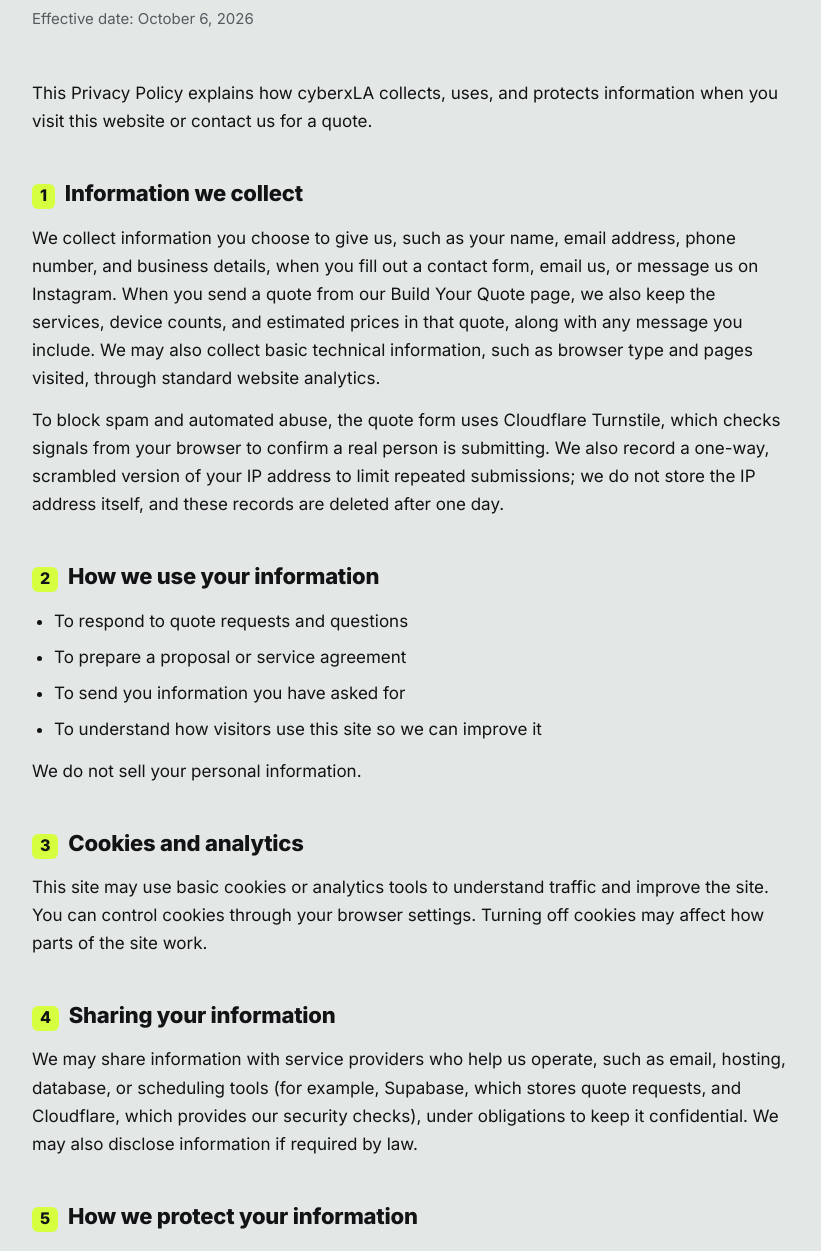
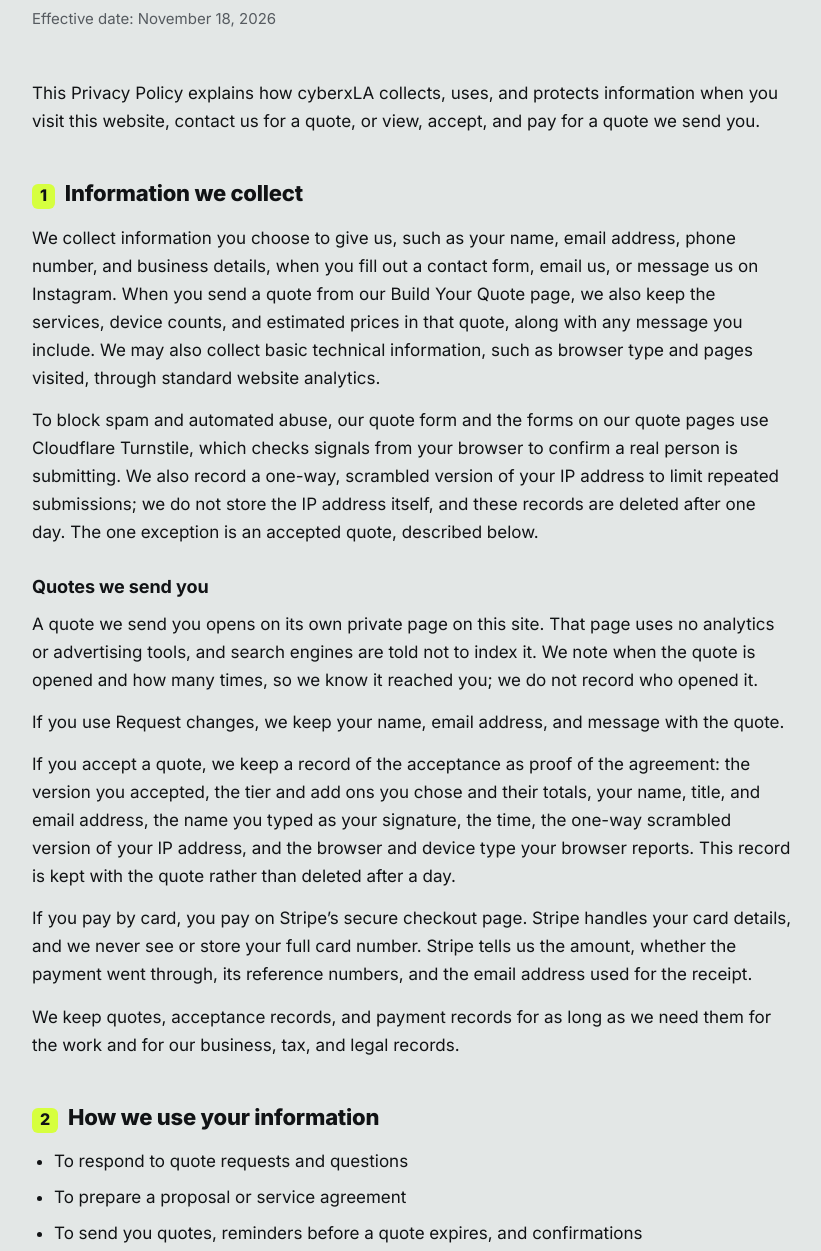
Before and after one commit to henrymosk1011/cyberxla-website, a plain HTML site: page privacy/index.html in a window 1280 px wide. Shown: the part 228-1479 px from the top of the page, without its empty margins (228-1049 px from the left). Drawn offline with Linux system fonts and the light colour scheme.

Commit message:
Privacy: cover quotes we send, acceptances and card payments
A "Quotes we send you" part of section 1 (/privacy/#quotes) says what
quote pages collect: open counts and times only (no analytics, not
indexed), Request changes details, the acceptance record kept as proof
(including the scrambled IP and browser details, kept rather than
deleted after a day), and what Stripe shares about a card payment, plus
how long these records are kept. Uses, providers (Stripe, Resend) and
the deletion exception for legal and tax records are added. Effective
date November 18, 2026. The terms link to it from Accepting a quote.

Co-Authored-By: Claude Opus 5.5 <noreply@anthropic.com>
Claude-Session: https://claude.ai/code/session_01Ft6wrFLJBoT94jaENzdGAR

```diff
--- a/privacy/index.html
+++ b/privacy/index.html
@@ -26,7 +26,7 @@
   });
 </script>
 <title>Privacy Policy | cyberxLA</title>
-<meta name="description" content="How cyberxLA collects, uses, and protects the information you share when you visit cyberx.la or request a cybersecurity quote.">
+<meta name="description" content="How cyberxLA collects, uses, and protects information when you visit cyberx.la, request a quote, or view, accept, and pay for a quote we send you.">
 <link rel="canonical" href="https://cyberx.la/privacy/">
 <meta name="theme-color" content="#111315">
 <link rel="icon" href="/favicon.ico" sizes="48x48">
@@ -35,7 +35,7 @@
 <meta property="og:type" content="website">
 <meta property="og:site_name" content="cyberxLA">
 <meta property="og:title" content="Privacy Policy | cyberxLA">
-<meta property="og:description" content="How cyberxLA collects, uses, and protects the information you share when you visit cyberx.la or request a cybersecurity quote.">
+<meta property="og:description" content="How cyberxLA collects, uses, and protects information when you visit cyberx.la, request a quote, or view, accept, and pay for a quote we send you.">
 <meta property="og:url" content="https://cyberx.la/privacy/">
 <meta property="og:image" content="https://cyberx.la/og-image.png">
 <meta property="og:image:width" content="1200">
@@ -82,6 +82,7 @@ main { padding: clamp(48px, 8vw, 96px) 0 80px; }
 h1 { font-size: clamp(36px, 6vw, 52px); font-weight: 800; letter-spacing: -0.03em; line-height: 1.05; margin-bottom: 12px; }
 .meta { color: var(--mute); font-size: 15px; margin-bottom: 48px; }
 h2 { font-size: 22px; font-weight: 800; letter-spacing: -0.01em; margin: 40px 0 12px; }
+h3 { font-size: 18px; font-weight: 700; letter-spacing: -0.005em; margin: 26px 0 8px; }
 h2 .n { color: var(--ink); background: var(--lime); border-radius: 6px; padding: 1px 8px 4px; margin-right: 5.4px; font-size: 16px; }
 p { margin-bottom: 14px; color: var(--ink); }
 ul { margin: 0 0 14px 22px; }
@@ -124,34 +125,43 @@ header, footer { --focus: var(--lime); }
 <main id="main">
   <div class="wrap">
     <h1>Privacy Policy</h1>
-    <p class="meta">Effective date: October 6, 2026</p>
+    <p class="meta">Effective date: November 18, 2026</p>
 
-    <p>This Privacy Policy explains how cyberxLA collects, uses, and protects information when you visit this website or contact us for a quote.</p>
+    <p>This Privacy Policy explains how cyberxLA collects, uses, and protects information when you visit this website, contact us for a quote, or view, accept, and pay for a quote we send you.</p>
 
     <h2><span class="n">1</span> Information we collect</h2>
     <p>We collect information you choose to give us, such as your name, email address, phone number, and business details, when you fill out a contact form, email us, or message us on Instagram. When you send a quote from our Build Your Quote page, we also keep the services, device counts, and estimated prices in that quote, along with any message you include. We may also collect basic technical information, such as browser type and pages visited, through standard website analytics.</p>
-    <p>To block spam and automated abuse, the quote form uses Cloudflare Turnstile, which checks signals from your browser to confirm a real person is submitting. We also record a one-way, scrambled version of your IP address to limit repeated submissions; we do not store the IP address itself, and these records are deleted after one day.</p>
+    <p>To block spam and automated abuse, our quote form and the forms on our quote pages use Cloudflare Turnstile, which checks signals from your browser to confirm a real person is submitting. We also record a one-way, scrambled version of your IP address to limit repeated submissions; we do not store the IP address itself, and these records are deleted after one day. The one exception is an accepted quote, described below.</p>
+
+    <h3 id="quotes">Quotes we send you</h3>
+    <p>A quote we send you opens on its own private page on this site. That page uses no analytics or advertising tools, and search engines are told not to index it. We note when the quote is opened and how many times, so we know it reached you; we do not record who opened it.</p>
+    <p>If you use Request changes, we keep your name, email address, and message with the quote.</p>
+    <p>If you accept a quote, we keep a record of the acceptance as proof of the agreement: the version you accepted, the tier and add ons you chose and their totals, your name, title, and email address, the name you typed as your signature, the time, the one-way scrambled version of your IP address, and the browser and device type your browser reports. This record is kept with the quote rather than deleted after a day.</p>
+    <p>If you pay by card, you pay on Stripe&rsquo;s secure checkout page. Stripe handles your card details, and we never see or store your full card number. Stripe tells us the amount, whether the payment went through, its reference numbers, and the email address used for the receipt.</p>
+    <p>We keep quotes, acceptance records, and payment records for as long as we need them for the work and for our business, tax, and legal records.</p>
 
     <h2><span class="n">2</span> How we use your information</h2>
     <ul>
       <li>To respond to quote requests and questions</li>
       <li>To prepare a proposal or service agreement</li>
+      <li>To send you quotes, reminders before a quote expires, and confirmations</li>
+      <li>To carry out a quote you accept, take payments, and keep business, tax, and legal records</li>
       <li>To send you information you have asked for</li>
       <li>To understand how visitors use this site so we can improve it</li>
     </ul>
     <p>We do not sell your personal information.</p>
 
     <h2><span class="n">3</span> Cookies and analytics</h2>
-    <p>This site may use basic cookies or analytics tools to understand traffic and improve the site. You can control cookies through your browser settings. Turning off cookies may affect how parts of the site work.</p>
+    <p>This site may use basic cookies or analytics tools to understand traffic and improve the site. You can control cookies through your browser settings. Turning off cookies may affect how parts of the site work. Our quote pages use no analytics.</p>
 
     <h2><span class="n">4</span> Sharing your information</h2>
-    <p>We may share information with service providers who help us operate, such as email, hosting, database, or scheduling tools (for example, Supabase, which stores quote requests, and Cloudflare, which provides our security checks), under obligations to keep it confidential. We may also disclose information if required by law.</p>
+    <p>We may share information with service providers who help us operate, such as email, hosting, database, or scheduling tools (for example, Supabase, which stores quote requests, quotes, and acceptance records; Cloudflare, which provides our security checks; Stripe, which processes card payments; and Resend, which delivers our quote emails), under obligations to keep it confidential. We may also disclose information if required by law.</p>
 
     <h2><span class="n">5</span> How we protect your information</h2>
     <p>We use reasonable administrative and technical safeguards to protect the information you share with us. No method of transmission or storage is completely secure, so we cannot guarantee absolute security.</p>
 
     <h2><span class="n">6</span> Your choices</h2>
-    <p>You can ask us to access, correct, or delete the personal information we hold about you by emailing us at the address below. We will respond within a reasonable time.</p>
+    <p>You can ask us to access, correct, or delete the personal information we hold about you by emailing us at the address below. We will respond within a reasonable time. We may keep records we need for legal, tax, or contract reasons, such as an accepted quote and its payments, even if you ask us to delete them.</p>
 
     <h2><span class="n">7</span> Children's privacy</h2>
     <p>This website is intended for business owners and is not directed at children. We do not knowingly collect personal information from children.</p>
```
Also changed, not shown: terms/index.html (+1 -1 lines).
